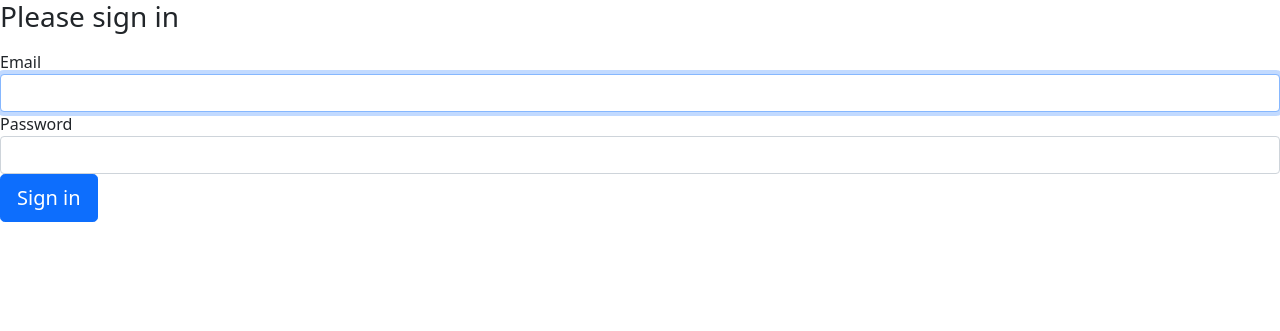
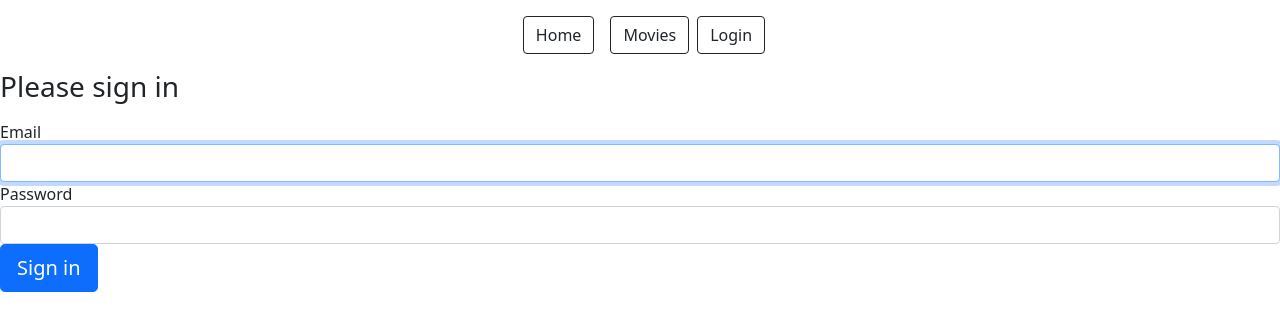
Before and after one commit to gregurcom/movies, a Symfony app: template templates/security/login.html.twig in a window 1280 px wide. Shown: the top 331 px of the page. Run offline with Twig, Linux system fonts and the light colour scheme; the template is opened without the code that fills it, so the values that code supplies are empty; some libraries are stand-ins or nearby versions.

Commit message:
add header

```diff
--- a/templates/base.html.twig
+++ b/templates/base.html.twig
@@ -8,6 +8,20 @@
         <link href="https://cdn.jsdelivr.net/npm/bootstrap@5.1.3/dist/css/bootstrap.min.css" rel="stylesheet" integrity="sha384-1BmE4kWBq78iYhFldvKuhfTAU6auU8tT94WrHftjDbrCEXSU1oBoqyl2QvZ6jIW3" crossorigin="anonymous">
     </head>
     <body>
+    <div class="container">
+        <header class="d-flex justify-content-center py-3">
+            <ul class="nav nav-pills">
+                <li class="nav-item px-2"><a href="{{ path('movies_list') }}" class="btn btn-outline-dark" aria-current="page">Home</a></li>
+                <li class="nav-item px-2"><a href="{{ path('movies_list') }}" class="btn btn-outline-dark">Movies</a></li>
+                {% if app.user %}
+                    <li class="nav-item px-2"><a href="#" class="btn btn-outline-dark">Profile</a></li>
+                    <li class="nav-item px-2"><a href="{{ path('app_logout') }}" class="btn btn-outline-dark">Logout</a></li>
+                {% else %}
+                    <li class="nav-item"><a href="{{ path('app_login') }}" class="btn btn-outline-dark">Login</a></li>
+                {% endif %}
+            </ul>
+        </header>
+    </div>
         {% block body %}{% endblock %}
     </body>
 </html>
--- a/templates/movies/update.html.twig
+++ b/templates/movies/update.html.twig
@@ -1,6 +1,6 @@
 {% extends 'base.html.twig' %}
 
-{% block title %}Movies - update{% endblock %}
+{% block title %}{{ movie.title }} - update{% endblock %}
 
 {% block body %}
     <div class="example-wrapper" style="margin: 50px;">
--- a/templates/security/login.html.twig
+++ b/templates/security/login.html.twig
@@ -1,6 +1,6 @@
 {% extends 'base.html.twig' %}
 
-{% block title %}Log in!{% endblock %}
+{% block title %}Log in{% endblock %}
 
 {% block body %}
 <form method="post">
```
Also changed, not shown: templates/404.html.twig (deleted, +0 -13 lines), templates/movies/list.html.twig (+5 -2 lines), 1 other file.
